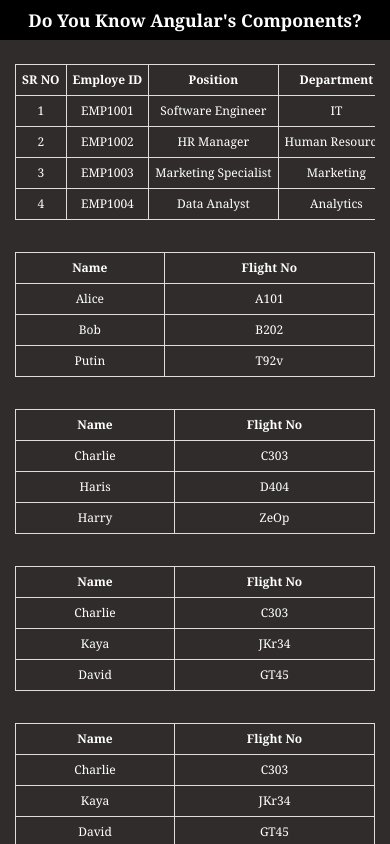
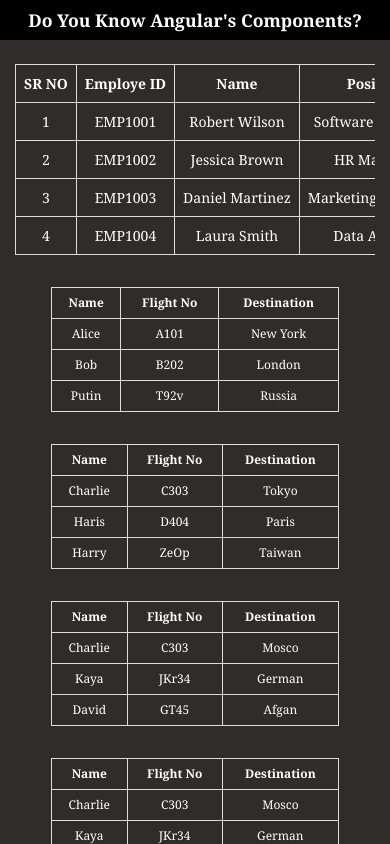
Before and after one commit to Ataar/tab_Summer, an Angular app: page / in a window 390 px wide. Shown: the top 844 px of the page. Built offline with nearby package versions, Linux system fonts and the light colour scheme.

Commit message:
Updated files with new changes

```diff
--- a/src/app/app.component.html
+++ b/src/app/app.component.html
@@ -1,7 +1,3 @@
-
-
-
-
 <h1 class="heading">{{ title }}</h1>
 <div class="container mt-4">
   <div class="row">
@@ -21,13 +17,13 @@
           </thead>
           <tbody>
             <tr *ngFor="let Employe of employees; let i = index">
-                            <td>{{i+1}}</td>
-                            <td>{{Employe.employeeId}}</td>
-                            <td>{{Employe.name}}</td>
-                            <td>{{Employe.position}}</td>
-                            <td>{{Employe.department}}</td>
-                            <td>{{Employe.salary}}</td>
-                            <td>{{Employe.hireDate}}</td>
+              <td>{{ i + 1 }}</td>
+              <td>{{ Employe.employeeId }}</td>
+              <td>{{ Employe.name }}</td>
+              <td>{{ Employe.position }}</td>
+              <td>{{ Employe.department }}</td>
+              <td>{{ Employe.salary }}</td>
+              <td>{{ Employe.hireDate }}</td>
             </tr>
           </tbody>
         </table>
@@ -35,13 +31,10 @@
     </div>
   </div>
 
-
-
-
   <div class="row">
     <div class="col-md-4 mt-3" *ngFor="let table of flightBookingsTables">
-            <div class="table-responsive">
-                <table class="table table-bordered text-white">
+      <div class="table-responsive resTh">
+        <table class="table table-bordered text-white styleTable">
           <thead class="headTable">
             <tr>
               <th>Name</th>
@@ -51,9 +44,9 @@
           </thead>
           <tbody>
             <tr *ngFor="let fBook of table">
-                            <td>{{fBook.passengerName}}</td>
-                            <td>{{fBook.flightNumber}}</td>
-                            <td>{{fBook.destination}}</td>
+              <td>{{ fBook.passengerName }}</td>
+              <td>{{ fBook.flightNumber }}</td>
+              <td>{{ fBook.destination }}</td>
             </tr>
           </tbody>
         </table>
--- a/src/app/app.component.scss
+++ b/src/app/app.component.scss
@@ -26,7 +26,38 @@
 
 
 
+
+.table th, .table td {
+  padding: 10px;
+  text-align: center;
+  border: 1px solid #ddd;
+  white-space: nowrap;
+  color: white;
+}
+
+@media (max-width: 768px) {
   .table th, .table td {
+    font-size: 14px;
+    padding: 8px;
+  }
+
+}
+
+@media (max-width: 480px) {
+  .styleTable th, .styleTable td {
+    font-size: 12px;
+    padding: 6px;
+  }
+}
+
+
+
+
+
+
+
+
+  .styleTable th, .styleTable td {
     padding: 10px;
     text-align: center;
     border: 1px solid #ddd;
@@ -36,29 +67,35 @@
 
 
   @media (max-width: 768px) {
-    .table th, .table td {
+    .styleTable th, .styleTable td {
       font-size: 14px;
       padding: 8px;
     }
 
-    .table-container {
-      overflow-x: scroll;
-    }
+    // .table-container {
+    //   overflow-x: scroll;
+    // }
 
-    .loader {
-      justify-content: center;
-    }
+    // .loader {
+    //   justify-content: center;
+    // }
   }
 
   @media (max-width: 480px) {
-    .table th, .table td {
+    .styleTable th, .styleTable td {
       font-size: 12px;
       padding: 6px;
+
+    }
+    .resTh
+    {
+      width: 80%;
+      margin: auto;
     }
 
-    .table th:nth-child(3),
-    .table td:nth-child(3) {
-      display: none;
-    }
+    // .table th:nth-child(3),
+    // .table td:nth-child(3) {
+    //   display: none;
+    // }
 
   }
--- a/src/index.html
+++ b/src/index.html
@@ -2,7 +2,7 @@
 <html lang="en">
 <head>
   <meta charset="utf-8">
-  <title>FirstProject</title>
+  <title>table using angualr components</title>
   <base href="/">
   <meta name="viewport" content="width=device-width, initial-scale=1">
   <link rel="icon" type="image/x-icon" href="favicon.ico">
```
Lines whose indentation alone changed are shown as unchanged.
